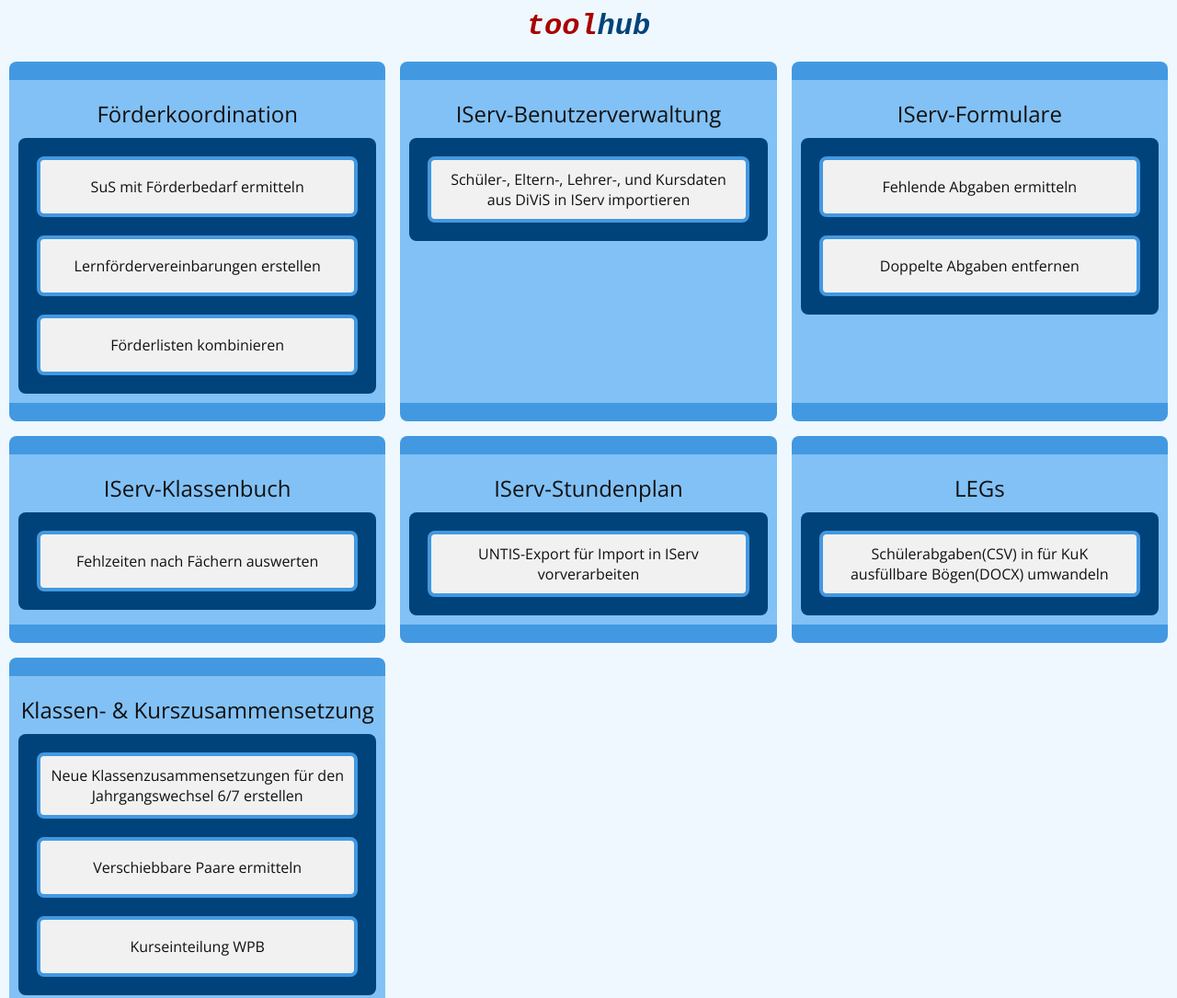
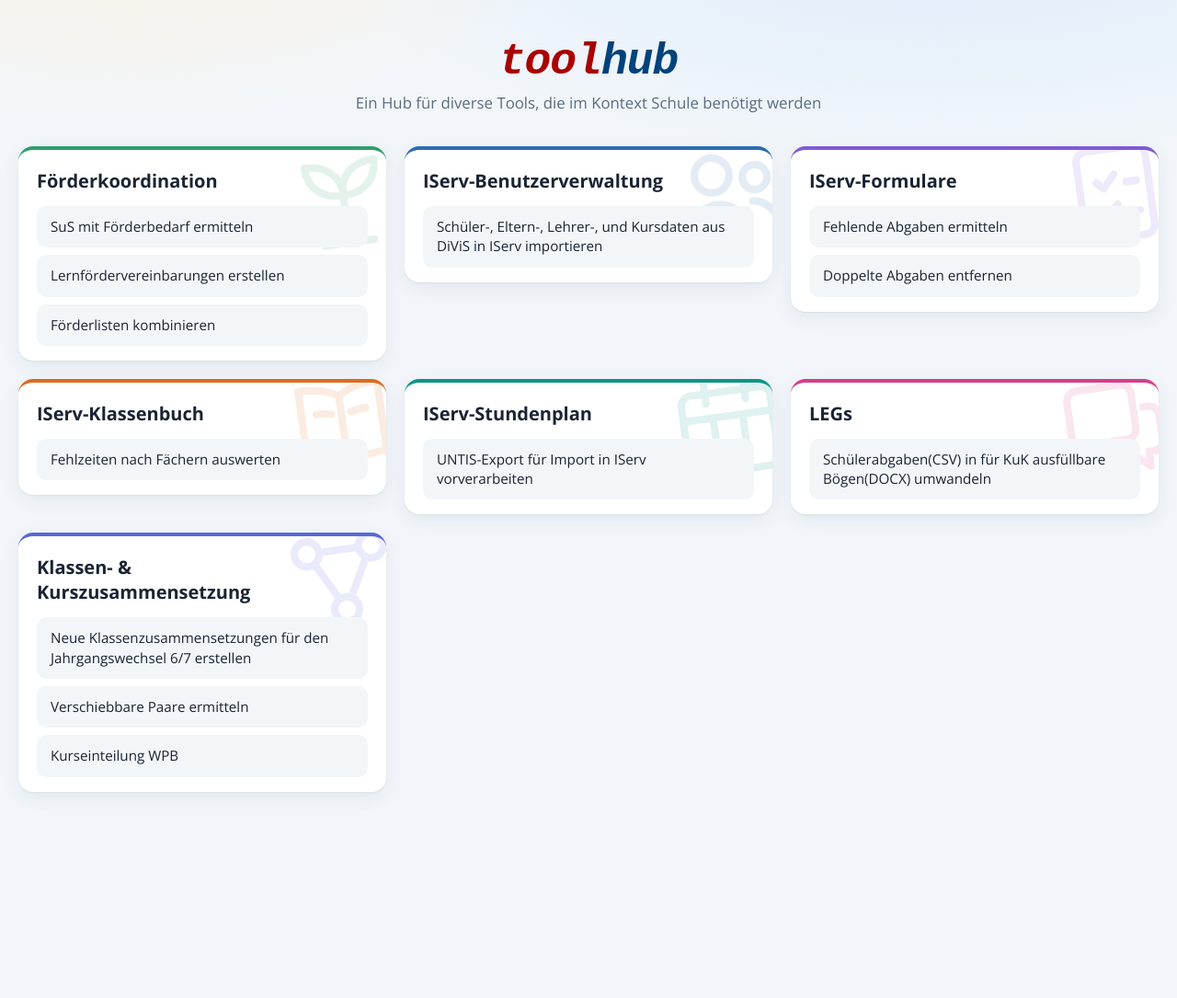
Before and after one commit to Fle-teach/toolhub, a plain HTML site: page index.html in a window 1280 px wide. Shown: the top 1085 px of the page at 92% size. After the commit the page ends 921 px from the top, so only its background shows below. Drawn offline with nearby package versions, Linux system fonts and the light colour scheme.

Commit message:
Neues Haupseitendesign.

```diff
--- a/index.html
+++ b/index.html
@@ -1,199 +1,257 @@
 <!DOCTYPE html>
-<html>
+<html lang="de">
 <head>
+  <meta charset="utf-8">
+  <meta name="viewport" content="width=device-width, initial-scale=1">
+  <title>toolhub</title>
   <link rel="preconnect" href="https://fonts.googleapis.com">
   <link rel="preconnect" href="https://fonts.gstatic.com" crossorigin>
   <link href="https://fonts.googleapis.com/css2?family=Open+Sans:ital,wght@0,300..800;1,300..800&display=swap" rel="stylesheet">
 
+  <style>
+    :root {
+      --bg: #f2f6fa;
+      --card-bg: #ffffff;
+      --text: #1a2433;
+      --text-muted: #5c6b7f;
+      --link-bg: #f3f6f9;
+    }
 
-  <style>
+    * {
+      box-sizing: border-box;
+    }
+
     body {
       font-family: "Open Sans", "Calibri", "Ubuntu", "Arial", "Tahoma", sans-serif;
-      color: #111111;
-      background-color: #eef8fe;
-      margin: 0px;
-      padding: 0px;
+      color: var(--text);
+      background:
+        radial-gradient(1000px 400px at 80% -100px, #dcecfb 0%, transparent 70%),
+        radial-gradient(800px 400px at 10% -150px, #fdeedd 0%, transparent 70%),
+        var(--bg);
+      margin: 0;
+      padding: 0;
+      min-height: 100vh;
+    }
+
+    header {
+      text-align: center;
+      padding: 40px 16px 28px;
     }
 
     h1 {
-      font-weight: 600;
-      text-align: center;
-      margin-top: 10px;
-      margin-bottom: 10px;
       font-family: 'Courier New', Courier, monospace;
-    }
-
-    #h1a {
-      color:rgb(169, 0, 0);
-    }
-
-    #h1b {
-      color: #00437a;
-    }
-
-    #h1c {
-      color: goldenrod;
-    }
-
-    h2 {
-      font-weight: 400;
-      margin-top: 10px;
-      margin-bottom: 10px;
-      text-align: center;
-    }
-
-    h3 {
-      font-weight: 600;
-      padding-top: 50px;
-    }
-
-    h4 {
-      font-style: italic;
-      padding-top: 50px;
-    }
-
-  .container {
-    display: block;
-    border-radius: 8px;
-    padding: 10px;
-    width: 100%;
-    box-sizing: border-box;
-    border-top: 20px solid #4299e1;
-    border-bottom: 20px solid #4299e1;
-    background-color: #82c1f5;
-  }
-
-  .flex-container {
-    display: flex;
-    flex-wrap: wrap;
-    border-radius: 8px;
-    padding: 10px;
-  }
-
-  .toolbox-grid {
-    gap: 16px;
-  }
-
-  .toolbox-grid .container {
-    flex: 1 1 100%;
+      font-weight: 700;
+      font-size: 3rem;
+      letter-spacing: -1px;
       margin: 0;
     }
 
-  @media (min-width: 800px) {
-    .toolbox-grid .container {
-      flex-basis: calc((100% - 16px) / 2);
-      max-width: calc((100% - 16px) / 2);
-    }
+    #h1a { color: rgb(169, 0, 0); }
+    #h1b { color: #00437a; }
+
+    .subtitle {
+      margin: 6px 0 0;
+      color: var(--text-muted);
+      font-size: 1.05rem;
+      font-weight: 400;
     }
 
-  @media (min-width: 1200px) {
-    .toolbox-grid .container {
-      flex-basis: calc((100% - 32px) / 3);
-      max-width: calc((100% - 32px) / 3);
-    }
+    main {
+      max-width: 1700px;
+      margin: 0 auto;
+      padding: 8px 20px 60px;
+      display: grid;
+      grid-template-columns: repeat(auto-fill, minmax(340px, 1fr));
+      gap: 20px;
+      align-items: start;
     }
 
-  @media (min-width: 1600px) {
-    .toolbox-grid .container {
-      flex-basis: calc((100% - 48px) / 4);
-      max-width: calc((100% - 48px) / 4);
-    }
+    .card {
+      position: relative;
+      overflow: hidden;
+      background: var(--card-bg);
+      border-radius: 16px;
+      border-top: 4px solid var(--accent);
+      box-shadow: 0 1px 2px rgba(20, 40, 70, 0.06), 0 6px 20px rgba(20, 40, 70, 0.07);
+      padding: 20px 20px 16px;
+      transition: transform 0.2s ease, box-shadow 0.2s ease;
     }
 
-  .container .flex-container {
-    display: flex;
-    flex-wrap: wrap;
-    background-color: #00437a;
-    border-radius: 8px;
-    padding: 10px;
+    .card:hover {
+      transform: translateY(-3px);
+      box-shadow: 0 2px 4px rgba(20, 40, 70, 0.07), 0 14px 32px rgba(20, 40, 70, 0.12);
     }
 
-  .flex-container a {
-    display: flex;
-    align-items: center;
-    justify-content: center;
-    background-color: #f1f1f1;
-    border-radius: 8px;
-    margin: 10px;
-    padding: 10px;
-    text-align: center;
-    text-decoration: none;
-    color: #111111;
-    transition: all 0.3s ease;
-    border: 4px solid #4299e1;
-    width: 100%;
-    min-height: 38px;
+    .card-icon {
+      position: absolute;
+      top: -18px;
+      right: -18px;
+      width: 130px;
+      height: 130px;
+      color: var(--accent);
+      opacity: 0.13;
+      pointer-events: none;
+      transform: rotate(-8deg);
     }
 
-  a:hover {
-    background: #fae8cf;
-    border: 6px solid #4299e1;
-    margin: 6px;
-    padding: 12px;
+    .card h2 {
+      position: relative;
+      font-size: 1.25rem;
+      font-weight: 700;
+      margin: 0 0 14px;
+      padding-right: 70px; /* Platz, damit der Titel nicht unter das SVG läuft */
+    }
+
+    .tools {
+      display: flex;
+      flex-direction: column;
+      gap: 8px;
+      position: relative;
+    }
+
+    .tools a {
+      display: block;
+      background: var(--link-bg);
+      border: 1px solid transparent;
+      border-radius: 10px;
+      padding: 11px 14px;
+      text-decoration: none;
+      color: var(--text);
+      font-size: 0.95rem;
+      line-height: 1.4;
+      transition: background 0.15s ease, border-color 0.15s ease, transform 0.15s ease;
+    }
+
+    .tools a:hover {
+      background: color-mix(in srgb, var(--accent) 10%, #ffffff);
+      border-color: color-mix(in srgb, var(--accent) 45%, transparent);
+      transform: translateX(3px);
+    }
+
+    footer {
+      text-align: center;
+      color: var(--text-muted);
+      font-size: 0.85rem;
+      padding: 0 16px 32px;
     }
   </style>
 </head>
 <body>
 
+<header>
   <h1><em id="h1a">tool</em><em id="h1b">hub</em></h1>
+  <p class="subtitle">Ein Hub für diverse Tools, die im Kontext Schule benötigt werden</p>
+</header>
 
-<div class="flex-container toolbox-grid">
-<div class="container">
+<main>
+
+  <section class="card" style="--accent: #2f9e6e">
+    <!-- Motiv: Setzling / Wachstum -->
+    <svg class="card-icon" viewBox="0 0 24 24" fill="none" stroke="currentColor" stroke-width="1.5" stroke-linecap="round" stroke-linejoin="round" aria-hidden="true">
+      <path d="M12 22V12"/>
+      <path d="M12 12C12 8.5 9.2 6 5 6c0 4.2 2.8 6.5 7 6.5"/>
+      <path d="M12 12C12 8.5 14.8 6 19 6c0 4.2-2.8 6.5-7 6.5"/>
+      <path d="M7 22h10"/>
+    </svg>
     <h2>Förderkoordination</h2>
-  <div class="flex-container">
+    <div class="tools">
       <a href="foerderkoordination/sus_mit_foerderbedarf_ermitteln/index.html">SuS mit Förderbedarf ermitteln</a>
       <a href="">Lernfördervereinbarungen erstellen</a>
       <a href="foerderkoordination/foerderlisten_kombinieren/index.html">Förderlisten kombinieren</a>
     </div>
-</div>
+  </section>
 
-<div class="container">
+  <section class="card" style="--accent: #2b6cb0">
+    <!-- Motiv: Benutzergruppe -->
+    <svg class="card-icon" viewBox="0 0 24 24" fill="none" stroke="currentColor" stroke-width="1.5" stroke-linecap="round" stroke-linejoin="round" aria-hidden="true">
+      <circle cx="9" cy="8" r="3.5"/>
+      <path d="M3 20c0-3.3 2.7-6 6-6s6 2.7 6 6"/>
+      <circle cx="17.5" cy="9.5" r="2.5"/>
+      <path d="M16.5 14.2c2.7.4 4.8 2.8 4.8 5.8"/>
+    </svg>
     <h2>IServ-Benutzerverwaltung</h2>
-  <div class="flex-container">
+    <div class="tools">
       <a href="iserv_benutzerverwaltung/zsr_divis_merger/index.html">Schüler-, Eltern-, Lehrer-, und Kursdaten aus DiViS in IServ importieren</a>
     </div>
-</div>
+  </section>
 
-<div class="container">
+  <section class="card" style="--accent: #805ad5">
+    <!-- Motiv: Formular mit Häkchen -->
+    <svg class="card-icon" viewBox="0 0 24 24" fill="none" stroke="currentColor" stroke-width="1.5" stroke-linecap="round" stroke-linejoin="round" aria-hidden="true">
+      <rect x="5" y="3" width="14" height="18" rx="2"/>
+      <path d="M8.5 9.5l1.3 1.3 2.4-2.6"/>
+      <path d="M14.5 10h2"/>
+      <path d="M8.5 15.5l1.3 1.3 2.4-2.6"/>
+      <path d="M14.5 16h2"/>
+    </svg>
     <h2>IServ-Formulare</h2>
-  <div class="flex-container">
+    <div class="tools">
       <a href="iserv_formulare/fehlende_abgaben_ermitteln/index.html">Fehlende Abgaben ermitteln</a>
       <a href="iserv_formulare/doppelte_abgaben_entfernen/index.html">Doppelte Abgaben entfernen</a>
     </div>
-</div>
+  </section>
 
-<div class="container">
+  <section class="card" style="--accent: #dd6b20">
+    <!-- Motiv: aufgeschlagenes Buch -->
+    <svg class="card-icon" viewBox="0 0 24 24" fill="none" stroke="currentColor" stroke-width="1.5" stroke-linecap="round" stroke-linejoin="round" aria-hidden="true">
+      <path d="M12 6c-2-1.5-4.5-2-8-2v14c3.5 0 6 .5 8 2 2-1.5 4.5-2 8-2V4c-3.5 0-6 .5-8 2z"/>
+      <path d="M12 6v14"/>
+      <path d="M7 9c1 0 2 .1 3 .4"/>
+      <path d="M14 9.4c1-.3 2-.4 3-.4"/>
+    </svg>
     <h2>IServ-Klassenbuch</h2>
-  <div class="flex-container">
+    <div class="tools">
       <a href="iserv_klassenbuch/fehlzeiten_nach_faechern_auswerten/index.html">Fehlzeiten nach Fächern auswerten</a>
     </div>
-</div>
+  </section>
 
-<div class="container">
+  <section class="card" style="--accent: #0d9488">
+    <!-- Motiv: Stundenplan-Raster -->
+    <svg class="card-icon" viewBox="0 0 24 24" fill="none" stroke="currentColor" stroke-width="1.5" stroke-linecap="round" stroke-linejoin="round" aria-hidden="true">
+      <rect x="3" y="5" width="18" height="16" rx="2"/>
+      <path d="M3 10h18"/>
+      <path d="M9 10v11"/>
+      <path d="M15 10v11"/>
+      <path d="M8 3v4"/>
+      <path d="M16 3v4"/>
+    </svg>
     <h2>IServ-Stundenplan</h2>
-  <div class="flex-container">
+    <div class="tools">
       <a href="iserv_stundenplan/untis_export_fuer_import_in_iserv_vorbereiten/index.html">UNTIS-Export für Import in IServ vorverarbeiten</a>
     </div>
-</div>
+  </section>
 
-<div class="container">
+  <section class="card" style="--accent: #d53f8c">
+    <!-- Motiv: Gesprächsblasen (Lernentwicklungsgespräche) -->
+    <svg class="card-icon" viewBox="0 0 24 24" fill="none" stroke="currentColor" stroke-width="1.5" stroke-linecap="round" stroke-linejoin="round" aria-hidden="true">
+      <path d="M14 4H5a2 2 0 0 0-2 2v7a2 2 0 0 0 2 2h2v3l4-3h3a2 2 0 0 0 2-2V6a2 2 0 0 0-2-2z"/>
+      <path d="M18 9h1a2 2 0 0 1 2 2v5a2 2 0 0 1-2 2h-1v3l-3.5-3"/>
+    </svg>
     <h2>LEGs</h2>
-  <div class="flex-container">
+    <div class="tools">
       <a href="legs/sus_abgaben_in_kuk_boegen_umwandeln/index.html">Schülerabgaben(CSV) in für KuK ausfüllbare Bögen(DOCX) umwandeln</a>
     </div>
-</div>
+  </section>
 
-<div class="container">
-  <h2>Klassen- & Kurszusammensetzung</h2>
-  <div class="flex-container">
+  <section class="card" style="--accent: #5a67d8">
+    <!-- Motiv: verbundene Knoten (Gruppenzusammensetzung) -->
+    <svg class="card-icon" viewBox="0 0 24 24" fill="none" stroke="currentColor" stroke-width="1.5" stroke-linecap="round" stroke-linejoin="round" aria-hidden="true">
+      <circle cx="5.5" cy="6" r="2.5"/>
+      <circle cx="18.5" cy="6" r="2.5"/>
+      <circle cx="12" cy="18" r="2.5"/>
+      <path d="M8 6h8"/>
+      <path d="M6.8 8.2l4 7.6"/>
+      <path d="M17.2 8.2l-4 7.6"/>
+    </svg>
+    <h2>Klassen- &amp; Kurszusammensetzung</h2>
+    <div class="tools">
       <a href="klassenzusammensetzung/optimierer/index.html">Neue Klassenzusammensetzungen für den Jahrgangswechsel 6/7 erstellen</a>
       <a href="klassenzusammensetzung/verschiebbare_Paare_ermitteln/index.html">Verschiebbare Paare ermitteln</a>
       <a href="klassenzusammensetzung/kurseinteilung_WPB/index.html">Kurseinteilung WPB</a>
     </div>
+  </section>
 
-</div>
-
-</div>
+</main>
 
 </body>
 </html>
```
Also changed, not shown: 4 other files. Lines whose indentation alone changed are shown as unchanged.
